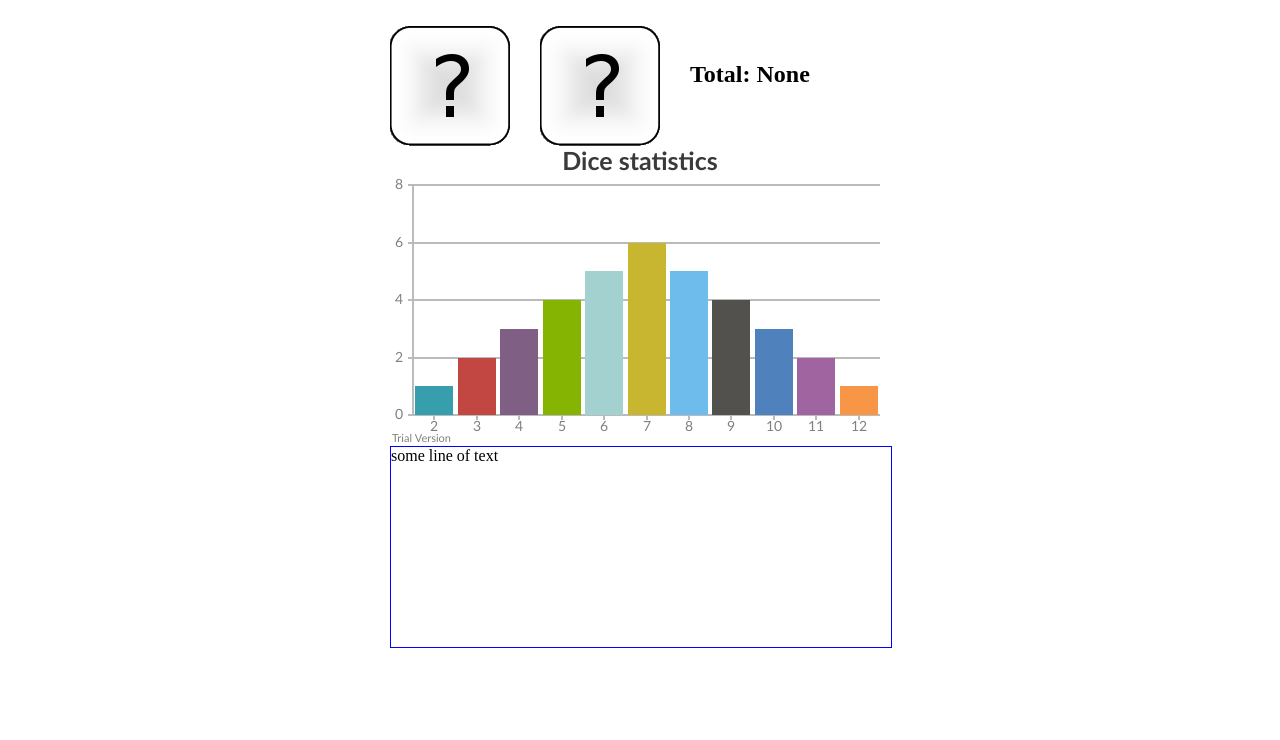
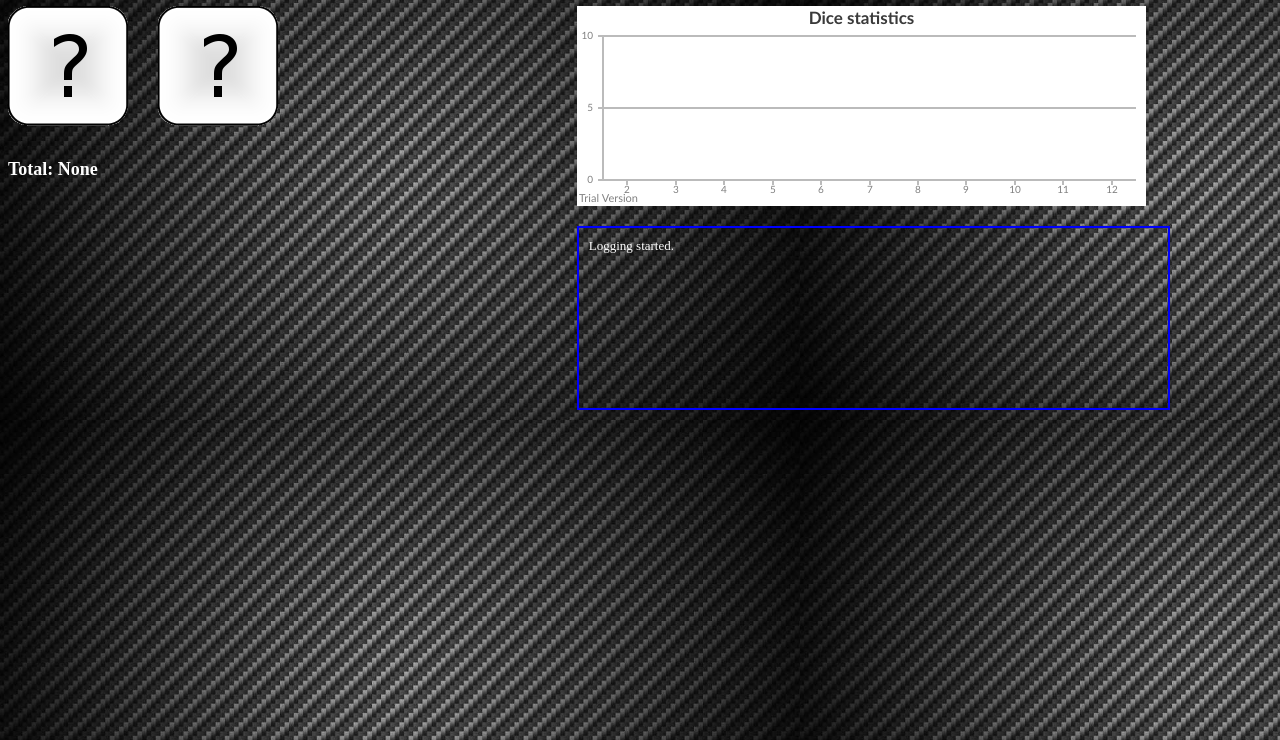
Before and after one commit to tomvleeuwen/pycatan, a plain HTML site: page layout/index.html in a window 1280 px wide. Shown: the part 60-800 px from the top of the page. Drawn offline with Linux system fonts and the light colour scheme; no server answers.

Commit message:
Some layout improvements.

```diff
--- a/layout/index.html
+++ b/layout/index.html
@@ -80,20 +80,22 @@
           {
             type: "column", //change it to line, area, bar, pie, etc
             dataPoints: [
-              { x: 2, y: 1 },
-              { x: 3, y: 2 },
-              { x: 4, y: 3 },
-              { x: 5, y: 4 },
-              { x: 6, y: 5 },
-              { x: 7, y: 6 },
-              { x: 8, y: 5 },
-              { x: 9, y: 4 },
-              { x: 10, y: 3 },
-              { x: 11, y: 2 },
-              { x: 12, y: 1 },
+              { x: 2, y: 0 },
+              { x: 3, y: 0 },
+              { x: 4, y: 0 },
+              { x: 5, y: 0 },
+              { x: 6, y: 0 },
+              { x: 7, y: 0 },
+              { x: 8, y: 0 },
+              { x: 9, y: 0 },
+              { x: 10, y: 0 },
+              { x: 11, y: 0 },
+              { x: 12, y: 0 },
             ]
           }
-        ]
+        ],
+       //width: 380,
+       //height: 200,
       };
       chart = new CanvasJS.Chart("chartContainer", options);
       chart.render();
@@ -149,15 +151,17 @@
 
   </script>
   <style type="text/css">
+   body {
+       background: url("carbonbg.png");
+       color: white;
+   }
+
    h1 {
      text-align: center;
    }
 
-   body > div {
-     width: 500px;
-     margin-left: auto;
-     margin-right: auto;
-     padding: 20px;
+   div#dicewrap {
+     height: 120px;
    }
 
    div#dice0 {
@@ -176,44 +180,46 @@
      background: url("nodice.png");
    }
 
-   div.l {
-     margin-top: 20px;
-     float: right;
-     width: 200px;
-   }
-
-   div.l:after {
-     clear: both;
-   }
-
    div#total {
-     float: left;
      margin-top: 15px;
      font-weight: bold;
-     font-size: x-large;
+     font-size: large;
    }
 
    #tail {
-     border: 1px solid blue;
-     height: 200px;
-     width: 500px;
+     margin-top: 220px;
+     border: 2px solid blue;
+     height: 160px;
+     width: 100%;
      overflow: hidden;
+     font-size: small;
+     padding: 10px;
    }
 
+   #leftcol {
+      float: left;
+      width: 45%;
+    }
+   #rightcol {
+      float: left;
+      width: 45%;
+    }
   </style>
  </head>
  <body>
   <h1>Kolonisten van FS</h1>
-  <div>
-   <div id="dice0"></div>
-   <div id="dice1"></div>
-   <div class="l">
+  <div id="leftcol">
+    <div id="dicewrap">
+     <div id="dice0"></div>
+     <div id="dice1"></div>
+    </div>
+    <br />
     <div id="total">Total: None</div>
-   </div>
-  <div id="chartContainer" style="height: 300px; width: 100%; float: left;"></div>
-  <div>
+  </div>
+  <div id="rightcol">
+    <div id="chartContainer" style="height: 200px; width: 100%; float: left;"></div>
     <div id="tail">
-      <div>some line of text</div>
+      <div>Logging started.</div>
     </div>
   </div>
  </body>
```
Also changed, not shown: layout/carbonbg.png (added), layout/jquery.dice.js, layout/prettydice.png, 1 other file.
